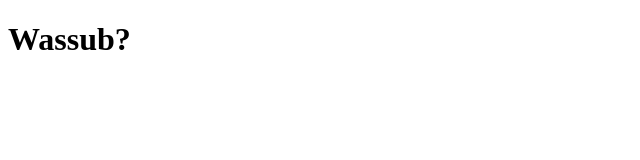
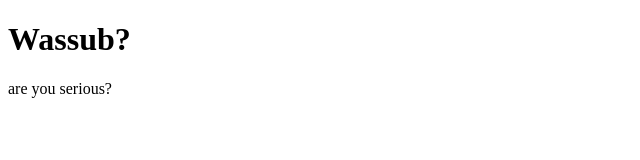
Before and after one commit to iman007hesoyam/git-test, a plain HTML site: page index.html in a window 1280 px wide. Shown: the whole page, without its empty margins (0-640 px from the left). Drawn offline with Linux system fonts and the light colour scheme.

Commit message:
serious save

```diff
--- a/index.html
+++ b/index.html
@@ -2,5 +2,6 @@
 <html>
     <body>
         <h1>Wassub?</h1>
+        <p>are you serious?</p>
     </body>
 </html>
```
